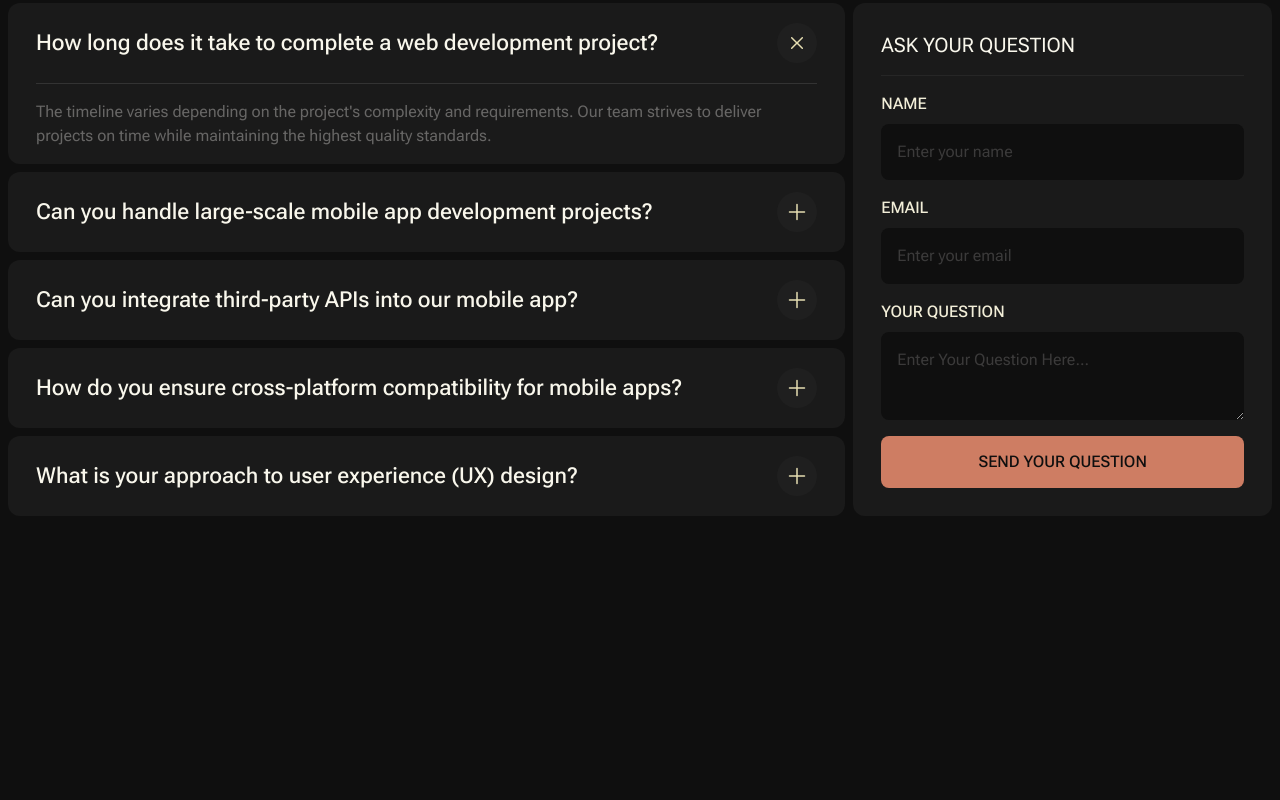
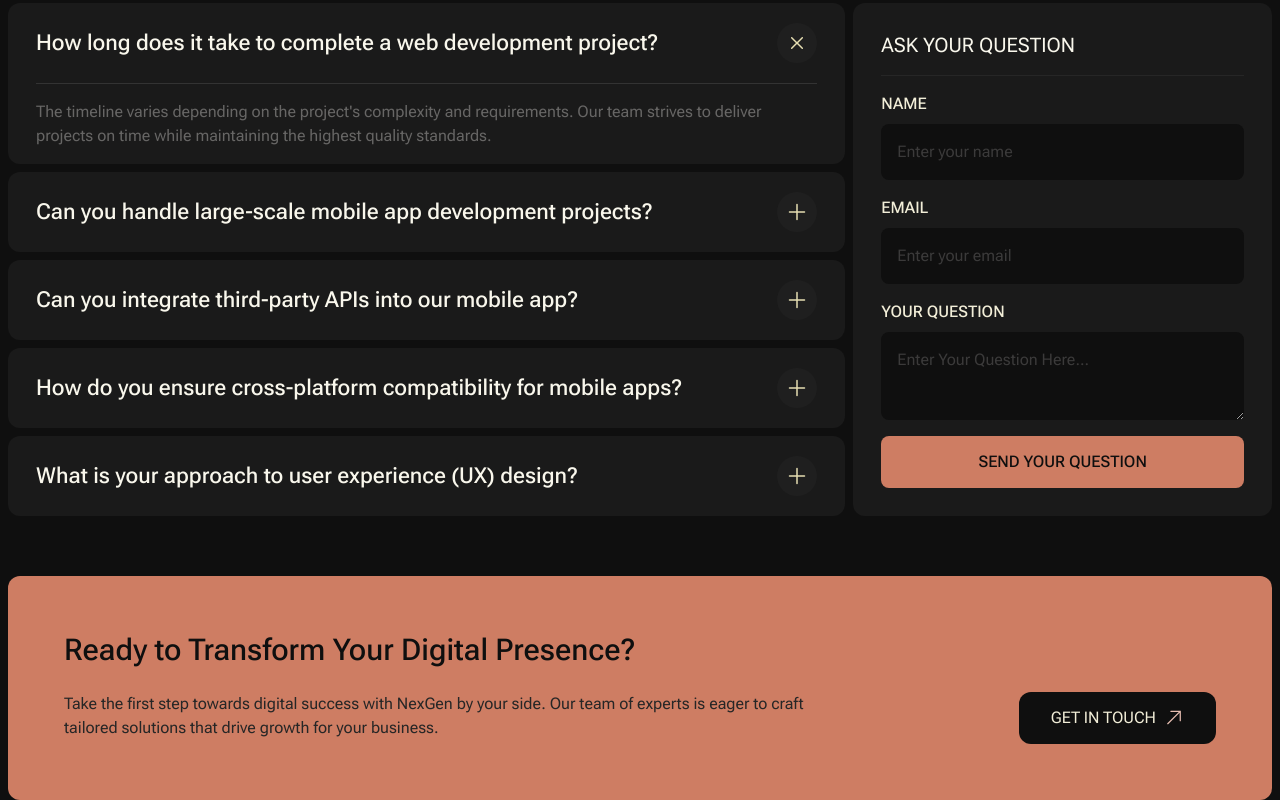
Before and after one commit to iabdwahab/nexgen-agency, a React (Vite) app: page / in a window 1280 px wide. Shown: the part 3730-4530 px from the top of the page. Before the commit the page ends 4246 px from the top, so only its background shows below. Built offline with nearby package versions, Linux system fonts and the light colour scheme.

Commit message:
(cta): Creating CTA Section.

```diff
--- /dev/null
+++ b/src/components/global/CTA.tsx
@@ -0,0 +1,22 @@
+import { Link } from "react-router-dom";
+import topRightArrow from "/icons/top-right-arrow.svg";
+
+function CTA() {
+  return (
+    <section className="mt-section-margin">
+      <div className="container">
+        <div className="bg-orange-60 flex flex-col gap-6 rounded-xl px-5 py-8 lg:p-14">
+          <h2 className="text-dark-06 text-3xl font-medium">Ready to Transform Your Digital Presence?</h2>
+          <div className="grid gap-6 lg:grid-cols-[2fr_1fr]">
+            <p className="text-dark-15">Take the first step towards digital success with NexGen by your side. Our team of experts is eager to craft tailored solutions that drive growth for your business.</p>
+            <Link to="#" className="bg-dark-06 text-orange-90 flex items-center justify-center gap-2 rounded-xl px-8 py-3.5 uppercase lg:ml-auto lg:w-fit">
+              <span>Get in Touch</span>
+              <img src={topRightArrow} alt="" />
+            </Link>
+          </div>
+        </div>
+      </div>
+    </section>
+  );
+}
+export default CTA;
--- a/src/layouts/MainLayout.tsx
+++ b/src/layouts/MainLayout.tsx
@@ -2,6 +2,7 @@ import { Outlet } from "react-router-dom";
 import Header from "../components/header/Index";
 import Testimonials from "../components/testimonials/Index";
 import FAQs from "../components/faqs/Index";
+import CTA from "../components/global/CTA";
 
 function MainLayout() {
   return (
@@ -10,6 +11,7 @@ function MainLayout() {
       <Outlet />
       <Testimonials />
       <FAQs />
+      <CTA />
     </>
   );
 }
```
Also changed, not shown: src/components/cta/Index.tsx (added).
